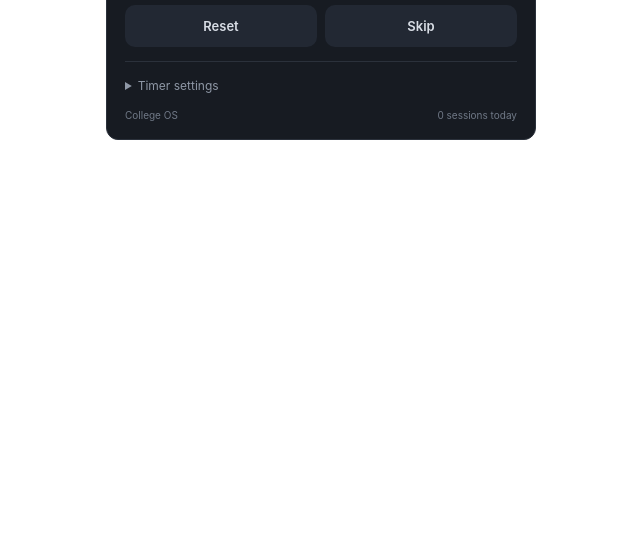
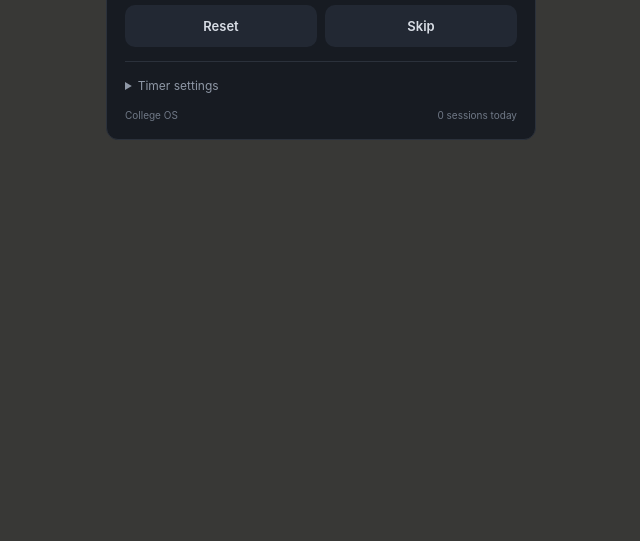
Before and after one commit to GWolf23/college-os-pomodoro, a plain HTML site: page index.html in a window 1280 px wide. Shown: the part 259-800 px from the top of the page, without its empty margins (319-959 px from the left). Drawn offline with Linux system fonts and the light colour scheme.

Commit message:
Change background color to #383836

```diff
--- a/index.html
+++ b/index.html
@@ -11,7 +11,7 @@
   margin: 0;
   min-height: 100%;
   font-family: -apple-system, BlinkMacSystemFont, "Segoe UI", sans-serif;
-  background: transparent;
+  background: #383836;
   color: #f5f7fa;
 }
 
```
